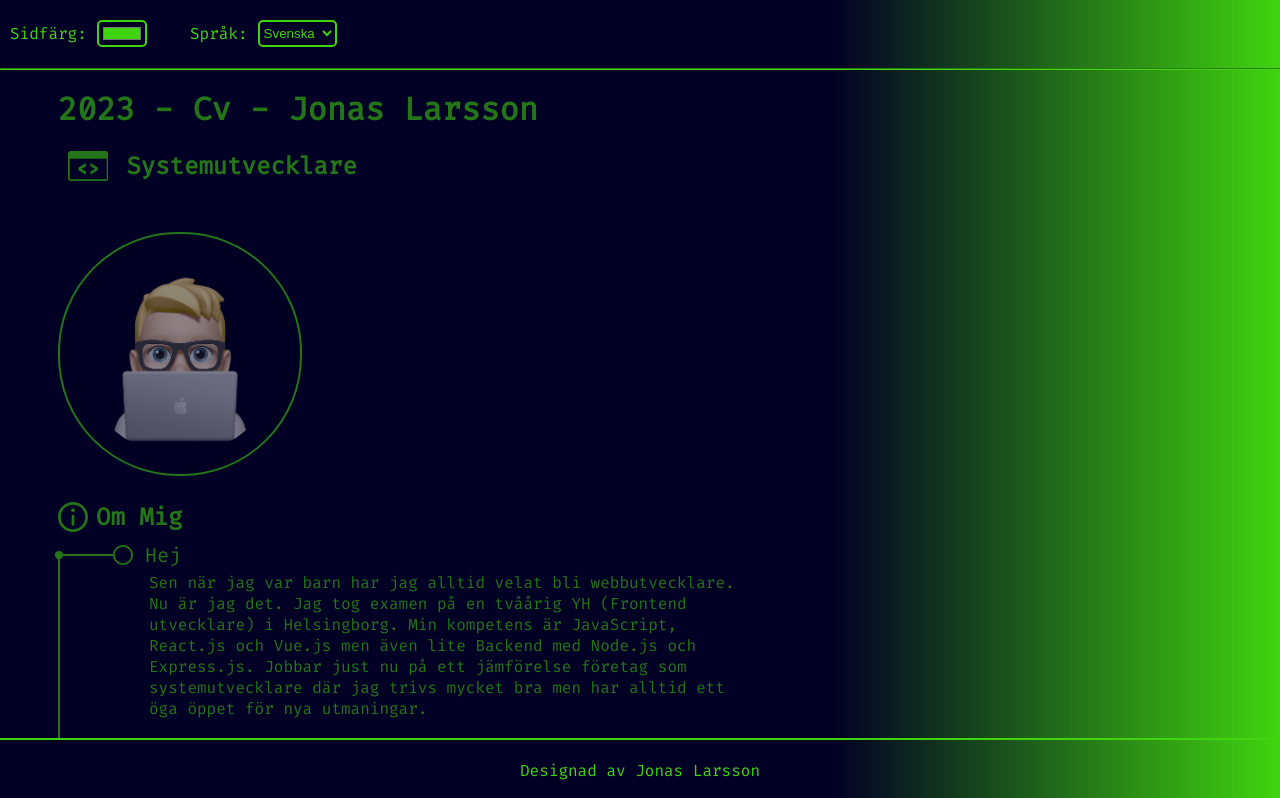
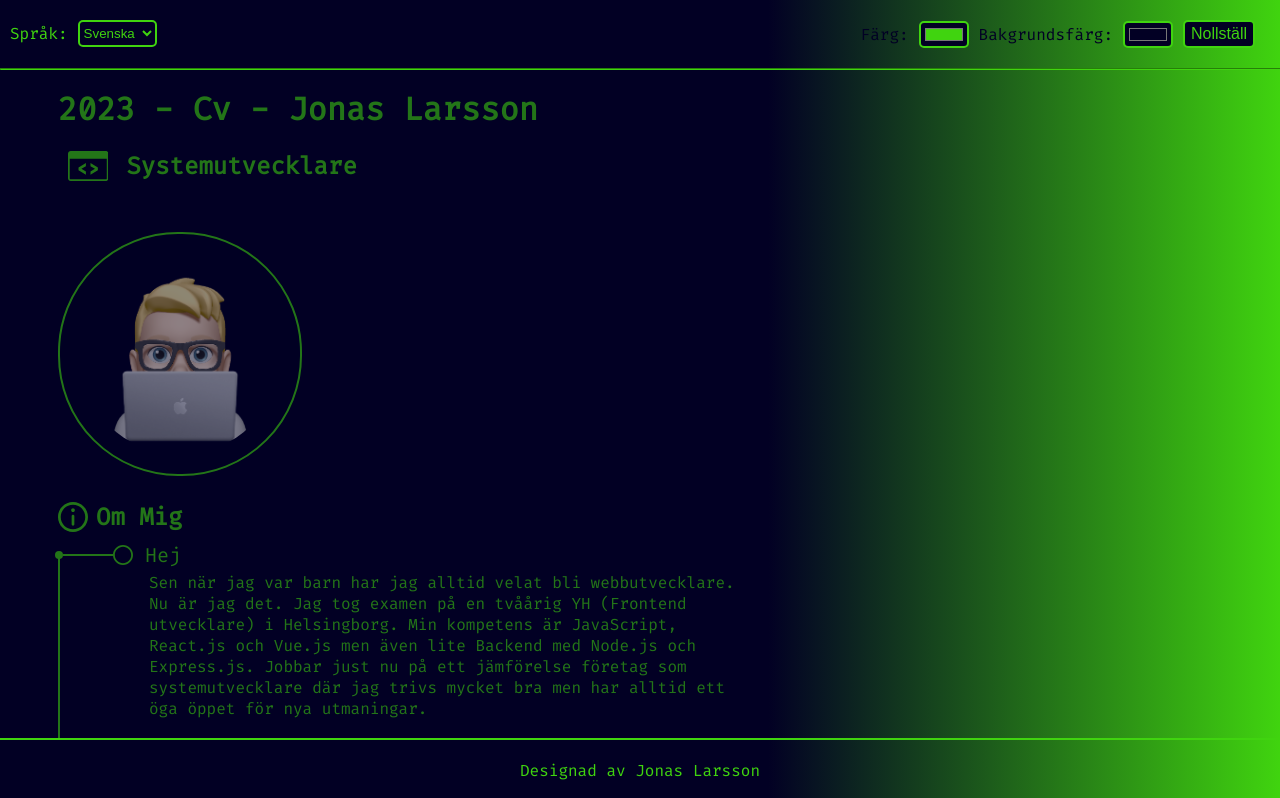
Before and after one commit to JonasLarsson78/vue3_cv, a Vue app: page / in a window 1280 px wide. Shown: the top 798 px of the page. Built offline with nearby package versions, Linux system fonts and the light colour scheme.

Commit message:
backgound color and reset

```diff
--- a/src/App.vue
+++ b/src/App.vue
@@ -48,7 +48,7 @@
   height: 70px;
   width: 100vw;
   background-color: var(--prime-color);
-  background: linear-gradient(90deg, var(--prime-color) 65%, var(--base-color) 100%);
+  background: linear-gradient(90deg, var(--prime-color) 60%, var(--base-color) 100%);
   z-index: 100;
 }
 
--- a/src/components/ColorTheme.vue
+++ b/src/components/ColorTheme.vue
@@ -1,7 +1,22 @@
 <template>
   <div class="theme-color">
     <label>{{ pageContent.pageColor }}</label>
-    <input class="theme-color-picker" type="color" @input="input" :value="colorStore.getCurrentColor" />
+    <input
+      class="theme-color-picker"
+      type="color"
+      @input="inputBase"
+      :value="colorStore.getCurrentBaseColor" />
+    <span class="theme-color-margin"/>
+    <label>{{ pageContent.backColor }}</label>
+    <input
+      class="theme-color-picker"
+      type="color" @input="inputPrime"
+      :value="colorStore.getCurrentPrimeColor" />
+    <button
+      class="theme-color-reset"
+      @click="reset">
+      {{ pageContent.resetButton }}
+    </button>
   </div>
 </template>
 
@@ -19,40 +34,79 @@ const pageContent = computed(() => {
 
 onMounted(() => {
   const urlQuery = new URLSearchParams(window.location.search)
-  const colorQuery = urlQuery.get('color')
+  const colorBaseQuery = urlQuery.get('base-color')
+  const colorPrimeQuery = urlQuery.get('prime-color')
 
-  if (colorQuery) {
-    localStorage.setItem('base-color', '#' + colorQuery)
+  if (colorBaseQuery) {
+    localStorage.setItem('base-color', '#' + colorBaseQuery)
+  }
+  if (colorPrimeQuery) {
+    localStorage.setItem('prime-color', '#' + colorPrimeQuery)
   }
 
   const baseColor = localStorage.getItem('base-color')
+  const primeColor = localStorage.getItem('prime-color')
 
   if (!baseColor) {
     const color = getComputedStyle(document.documentElement)
     .getPropertyValue('--base-color')
 
-    colorStore.setCurrentColor(color)
+    colorStore.setCurrentBaseColor(color)
     localStorage.setItem('base-color', color)
   } else {
-    colorStore.setCurrentColor(baseColor)
+    colorStore.setCurrentBaseColor(baseColor)
     document.documentElement.style
     .setProperty('--base-color', baseColor)
+  }
+
+  if (!primeColor) {
+    const color = getComputedStyle(document.documentElement)
+    .getPropertyValue('--prime-color')
+
+    colorStore.setCurrentPrimeColor(color)
+    localStorage.setItem('prime-color', color)
+  } else {
+    colorStore.setCurrentPrimeColor(primeColor)
+    document.documentElement.style
+    .setProperty('--prime-color', primeColor)
   }
 
 
 })
 
-function input(e) {
+function inputBase(e) {
   const color = e.target.value
   document.documentElement.style
     .setProperty('--base-color', color)
   localStorage.setItem('base-color', color)
-  colorStore.setCurrentColor(color)
+  colorStore.setCurrentBaseColor(color)
 
   const urlQuery = new URLSearchParams(window.location.search)
   const c = color.replace('#', '')
-  urlQuery.set('color', c)
+  urlQuery.set('base-color', c)
   window.history.replaceState({}, '', `?${urlQuery}`)
+}
+
+function inputPrime(e) {
+  const color = e.target.value
+  document.documentElement.style
+    .setProperty('--prime-color', color)
+  localStorage.setItem('prime-color', color)
+  colorStore.setCurrentPrimeColor(color)
+
+  const urlQuery = new URLSearchParams(window.location.search)
+  const c = color.replace('#', '')
+  urlQuery.set('prime-color', c)
+  window.history.replaceState({}, '', `?${urlQuery}`)
+}
+
+function reset() {
+  localStorage.removeItem('prime-color')
+  localStorage.removeItem('base-color')
+  colorStore.setCurrentPrimeColor('')
+  colorStore.setCurrentBaseColor('')
+  window.history.replaceState({}, document.title, '/' + '')
+  location.reload()
 }
 </script>
 
@@ -60,9 +114,10 @@ function input(e) {
 .theme-color {
   position: absolute;
   top: 20px;
-  left: 10px;
+  right: 25px;
   display: flex;
   align-items: center;
+  color: var(--prime-color);
 }
 
 .theme-color-picker {
@@ -72,4 +127,23 @@ function input(e) {
   border-radius: 5px;
   cursor: pointer;
 }
+
+.theme-color-margin {
+  margin-left: 10px;
+}
+
+.theme-color-reset {
+  margin-left: 10px;
+  border-radius: 5px;
+  height: 28px;
+  font-size: 16px;
+  color: var(--base-color);
+  border: 2px solid var(--base-color);
+  background-color: var(--prime-color);
+  cursor: pointer;
+}
+
+.theme-color-reset:hover {
+  opacity: 0.7;
+}
 </style>
--- a/src/components/FooterComp.vue
+++ b/src/components/FooterComp.vue
@@ -15,7 +15,7 @@
   width: 100%;
   height: 60px;
   background-color: var(--prime-color);
-  background: linear-gradient(90deg, var(--prime-color) 65%, var(--base-color) 100%);
+  background: linear-gradient(90deg, var(--prime-color) 60%, var(--base-color) 100%);
   display: flex;
   justify-content: center;
   align-items: center;
--- a/src/components/PageLanguage.vue
+++ b/src/components/PageLanguage.vue
@@ -42,7 +42,7 @@ onMounted(() => {
 .page-language {
   position: absolute;
   top: 20px;
-  left: 190px;
+  left: 10px;
   display: flex;
   align-items: center;
 }
--- a/src/content/en.js
+++ b/src/content/en.js
@@ -1,6 +1,8 @@
 export default {
-  pageColor: 'Page Color:',
+  pageColor: 'Color:',
+  backColor: 'Background color:',
   pageLanguage: 'Language:',
+  resetButton: 'Reset',
   workTitle: 'System Developer',
   loaderText: 'Loading CV...',
   lists: {
--- a/src/content/se.js
+++ b/src/content/se.js
@@ -1,6 +1,8 @@
 export default {
-  pageColor: 'Sidfärg:',
+  pageColor: 'Färg:',
+  backColor: 'Bakgrundsfärg:',
   pageLanguage: 'Språk:',
+  resetButton: 'Nollställ',
   workTitle: 'Systemutvecklare',
   loaderText: 'Laddar CV...',
   lists: {
--- a/src/store/index.js
+++ b/src/store/index.js
@@ -16,14 +16,19 @@ export const useLanguageStore = defineStore('language', {
 
 export const useColorStore = defineStore('color', {
   state: () => ({
-    currentColor: '#0e53dd'
+    currentPrimeColor: '',
+    currentBaseColor: ''
   }),
   getters: {
-    getCurrentColor: (state) => state.currentColor,
+    getCurrentPrimeColor: (state) => state.currentPrimeColor,
+    getCurrentBaseColor: (state) => state.currentBaseColor,
   },
   actions: {
-    setCurrentColor(color) {
-      this.currentColor = color
+    setCurrentPrimeColor(color) {
+      this.currentPrimeColor = color
+    },
+    setCurrentBaseColor(color) {
+      this.currentBaseColor = color
     }
   },
 })
--- a/src/style.css
+++ b/src/style.css
@@ -9,7 +9,7 @@
 
 body {
   background-color: var(--prime-color);
-  background: linear-gradient(90deg, var(--prime-color) 65%, var(--base-color) 100%);
+  background: linear-gradient(90deg, var(--prime-color) 60%, var(--base-color) 100%);
   color: var(--base-color);
   font-family: 'Fira Code', monospace;
   padding: 50px;
```
